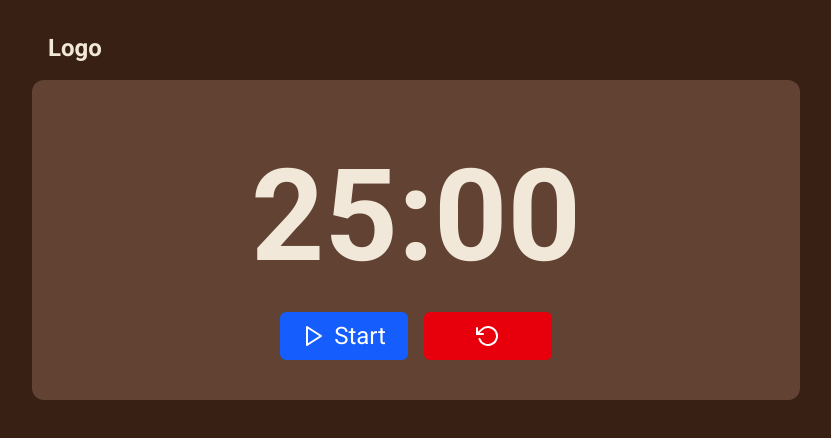
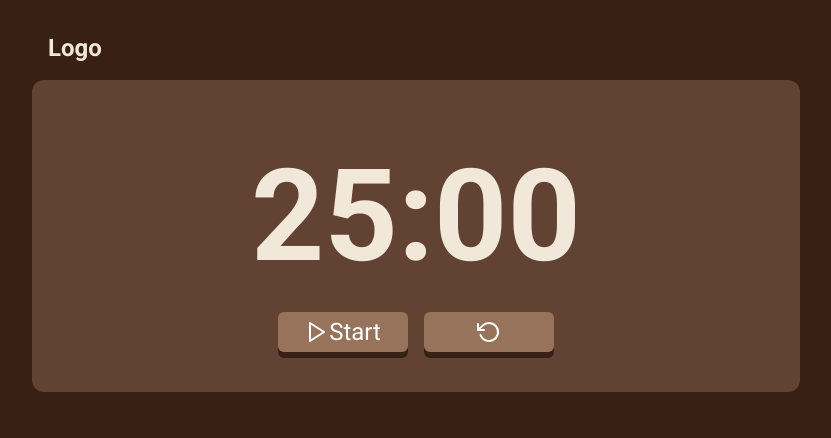
Before and after one commit to xhide341/morph-app, a React (Vite) app: page / in a window 1280 px wide. Shown: the top 438 px of the page, without its empty margins (224-1055 px from the left). Built offline with nearby package versions, Linux system fonts and the light colour scheme; the HTML template or start-up script is replaced by a standard one.

Commit message:
feat: add 3D button styling with pressed state

```diff
--- a/src/components/clock.tsx
+++ b/src/components/clock.tsx
@@ -59,10 +59,8 @@ export const Clock = () => {
         <div className="flex flex-row justify-center gap-4 text-center text-2xl">
           <button
             aria-label={isRunning ? "Pause" : "Start"}
-            className={`flex w-32 min-w-32 items-center justify-center gap-2 rounded-md px-4 py-2 text-white transition-all duration-200 ease-in-out hover:cursor-pointer ${
-              isRunning
-                ? "scale-95 transform bg-green-600 shadow-inner hover:bg-green-900"
-                : "bg-blue-600 hover:scale-[0.98] hover:bg-blue-900 active:scale-95"
+            className={`css-button-3d ${
+              isRunning ? "pressed bg-green-600" : "bg-blue-600"
             }`}
             onClick={isRunning ? handlePause : handleStart}
           >
@@ -71,7 +69,7 @@ export const Clock = () => {
           </button>
           <button
             aria-label="Reset"
-            className="flex w-32 min-w-32 items-center justify-center rounded-md bg-red-600 px-4 py-2 text-white transition-all duration-200 ease-in-out hover:scale-[0.98] hover:cursor-pointer hover:bg-red-900 active:scale-95"
+            className="css-button-3d bg-red-600"
             onClick={handleReset}
           >
             <RotateCcw size={24} />
--- a/src/styles/globals.css
+++ b/src/styles/globals.css
@@ -3,27 +3,27 @@
 @layer base {
   :root {
     /* Default coffee theme */
-    --background: 20 49% 15%;
-    --foreground: 35 50% 90%;
-    --primary: 25 25% 47%;
-    --secondary: 20 32% 29%;
-    --accent: 20 30% 58%;
+    --background: 20 49% 15%; /* Very dark */
+    --foreground: 35 50% 90%; /* Very light */
+    --primary: 25 25% 47%; /* Medium */
+    --secondary: 20 32% 29%; /* Dark */
+    --accent: 20 30% 58%; /* Medium-light */
   }
 
   [data-theme="forest"] {
-    --background: 160 25% 15%;
-    --foreground: 120 30% 90%;
-    --primary: 160 25% 47%;
-    --secondary: 160 22% 29%;
-    --accent: 110 25% 58%;
+    --background: 160 25% 15%; /* Very dark */
+    --foreground: 120 30% 90%; /* Very light */
+    --primary: 160 25% 47%; /* Medium */
+    --secondary: 160 22% 29%; /* Dark */
+    --accent: 110 25% 58%; /* Medium-light */
   }
 
   [data-theme="ocean"] {
-    --background: 215 55% 15%;
-    --foreground: 210 100% 90%;
-    --primary: 215 60% 47%;
-    --secondary: 215 55% 29%;
-    --accent: 215 100% 58%;
+    --background: 215 55% 15%; /* Very dark */
+    --foreground: 210 100% 90%; /* Very light */
+    --primary: 215 60% 47%; /* Medium */
+    --secondary: 215 55% 29%; /* Dark */
+    --accent: 215 100% 58%; /* Medium-light */
   }
 }
 
@@ -39,3 +39,30 @@
 body {
   font-family: var(--font-roboto);
 }
+
+.css-button-3d {
+  min-width: 130px;
+  height: 40px;
+  color: #fff;
+  padding: 5px 10px;
+  cursor: pointer;
+  position: relative;
+  display: flex;
+  align-items: center;
+  justify-content: center;
+  outline: none;
+  border-radius: 6px;
+  border: none;
+  background: var(--color-primary);
+  box-shadow: 0 6px var(--color-background);
+}
+
+.css-button-3d.pressed {
+  box-shadow: 0 0 var(--color-background);
+  top: 6px;
+}
+
+.css-button-3d:active:not(.pressed) {
+  box-shadow: 0 0 var(--color-background);
+  top: 6px;
+}
```
